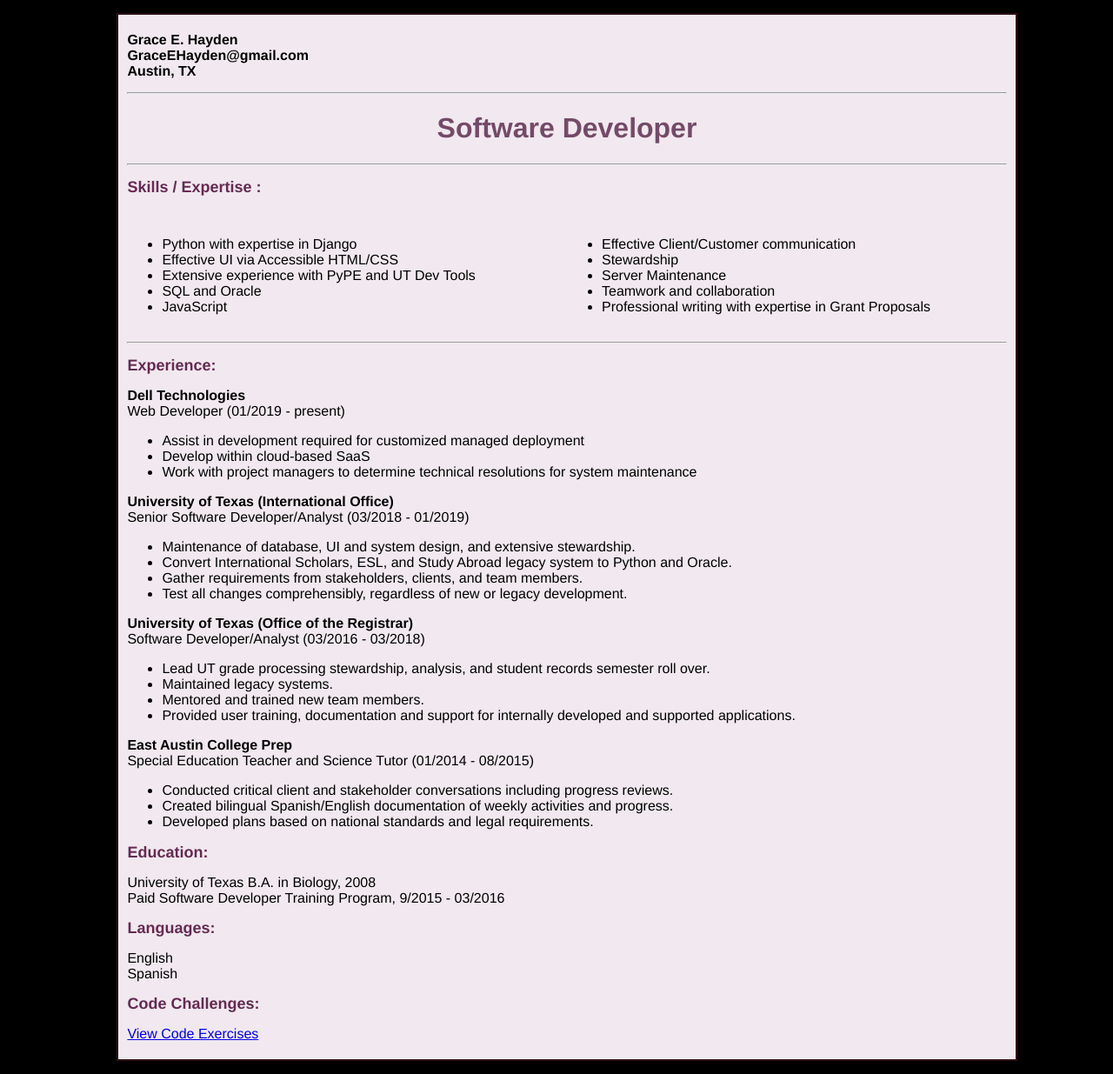
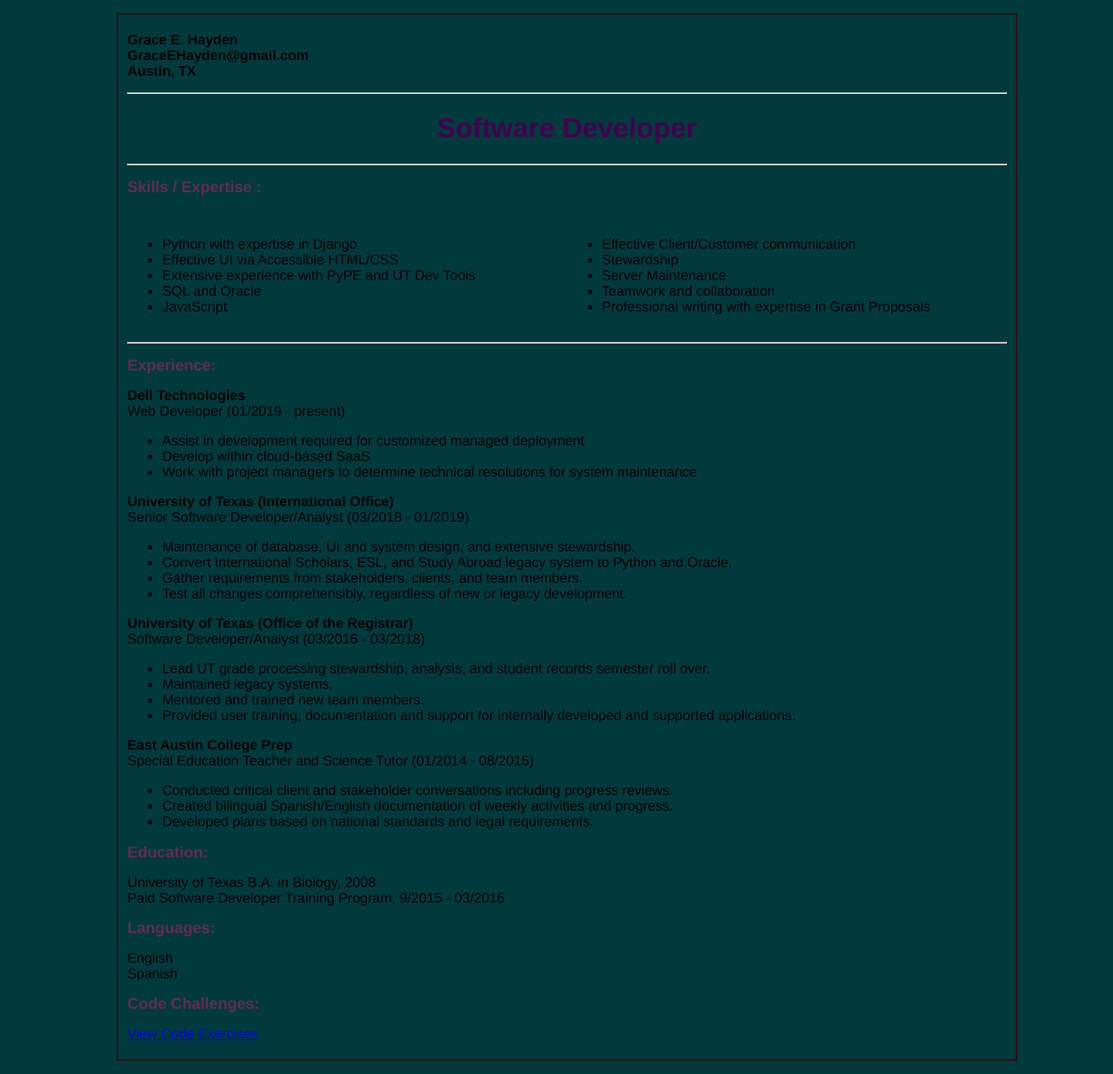
Before and after one commit to graceehayden/portfolio, a Django app: page /resume in a window 1280 px wide. Shown: the whole page at 87% size. Run offline with Django 3.2, Linux system fonts and the light colour scheme.

Commit message:
resume style

```diff
--- a/portfolio/static/css/resume_style.css
+++ b/portfolio/static/css/resume_style.css
@@ -1,11 +1,11 @@
 body {
-  background-color: black;
+  background-color: #003a3d;
 }
 
 #content {
   width: 80%;
   margin-left: 10%;
-  background-color: #f1e9ef;
+  background-color: ##F0F0F0;
   border: 2px solid #2e1114;
   padding: 5px 10px 5px 10px;
   font-family: "Helvetica";
@@ -24,11 +24,11 @@ body {
 }
 
 h1 {
-  color:#744a68;
+  color:#44004e;
 }
 
 hr {
-  color: #83677b;
+  color: #44004e;
 }
 
 div {
--- a/portfolio/templates/coming_soon.html
+++ b/portfolio/templates/coming_soon.html
@@ -18,7 +18,6 @@
     <div id="resume_link">
       <a href="{% url 'resume' %}">View My Resume</a>
       <br />
-      <a href="{% url 'function_junction' %}">View Code Exercises</a>
     </div>
 
     <div class="middle">
```
Also changed, not shown: portfolio/functions.py (+18 -0 lines).
